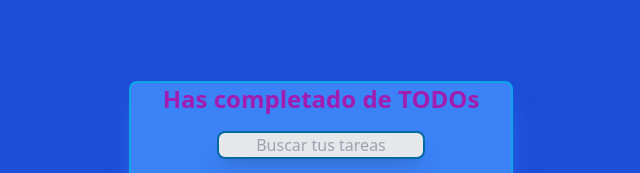
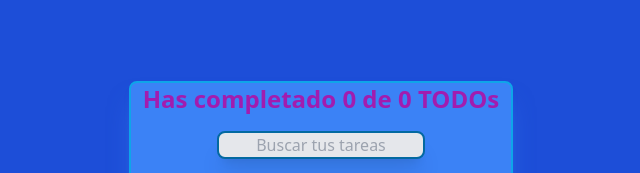
Before and after one commit to juandamari/reactP, a React (Vite) app in the folder lista de mercado/: page / in a window 1280 px wide. Shown: the part 236-409 px from the top of the page, without its empty margins (319-959 px from the left). Built offline with nearby package versions, Linux system fonts and the light colour scheme.

Commit message:
empezando hacer modal

```diff
--- a/lista de mercado/index.html
+++ b/lista de mercado/index.html
@@ -4,7 +4,7 @@
     <meta charset="UTF-8" />
     <link rel="icon" type="image/svg+xml" href="/vite.svg" />
     <meta name="viewport" content="width=device-width, initial-scale=1.0" />
-    <title>Vite + React</title>
+    <title>TODO's con React</title>
   </head>
   <body>
     <div id="root"></div>
--- a/lista de mercado/src/App/AppUI.jsx
+++ b/lista de mercado/src/App/AppUI.jsx
@@ -1,4 +1,4 @@
-import React from "react";
+import React, { useContext } from "react";
 import { TodoContext } from '../TodoContext'
 import { TodoCounter } from '../TodoCounter';
 import {TodoList} from '../TodoList'
@@ -8,23 +8,23 @@ import { TodoItem } from '../TodoItem'
 import { LoadingPage } from "../NotFound/NotFound";
 
 export function AppUI() {
+  const {
+    error,
+    loading,
+    searchedTodos,
+    completeTodo,
+    deleteTodo,
+  } = useContext(TodoContext); //aca llama directamente los parametros en vez de poner 'value' a cada propiedad que lo necesite, por ser función
+
     return (
       <section className='flex flex-col h-screen justify-center items-center bg-blue-700'>
         <div className='space-y-4 w-96 h-auto rounded-lg shadow-xl text-center border-solid border-2 border-sky-500 shadow-blue-500/50 bg-blue-500 '>
           <TodoCounter/>
           <TodoSearch/>
 
-          <TodoContext.Consumer>
-            {({
-              error,
-              loading,
-              searchedTodos,
-              completeTodo,
-              deleteTodo,
-            }) => (
           <TodoList>
             {error && <p>Desespérate, hubo un error...</p>}
-                {loading && <LoadingPage/>}
+            {loading && <LoadingPage />}
             {(!loading && !searchedTodos.length) && <p>¡Crea tu primer TODO!</p>}
 
             {searchedTodos.map(todo => (
@@ -37,10 +37,16 @@ export function AppUI() {
               />
             ))}
           </TodoList>
-            ) }
-          </TodoContext.Consumer>
+
           <CreateTodoButton></CreateTodoButton>
         </div>
       </section>
     )
   }
+
+/*   const defaultTodos = [
+    { text: 'Cortar cebolla', completed: true },
+    { text: 'Tomar el cursso de intro a React', completed: false },
+    { text: 'Llorar con la llorona', completed: true },
+    { text: 'LALALALAA', completed: false },
+  ]; */
--- a/lista de mercado/src/TodoCounter/index.jsx
+++ b/lista de mercado/src/TodoCounter/index.jsx
@@ -1,8 +1,10 @@
-import React from "react"
+import React, { useContext } from "react"
+import { TodoContext } from "../TodoContext"
 
 
-export function TodoCounter ({total, completed}) {
+export function TodoCounter () { //en parametros usaba props, ahora con 'usecontext' los reutilizo
+    const {totalTodos, completedTodos} = useContext(TodoContext);
     return(
-        <h2 className='text-2xl font-bold text-fuchsia-700'>Has completado {completed} de {total} TODOs</h2>
+        <h2 className='text-2xl font-bold text-fuchsia-700'>Has completado {completedTodos} de {totalTodos} TODOs</h2>
     )
 }
```
Lines whose indentation alone changed are shown as unchanged.
